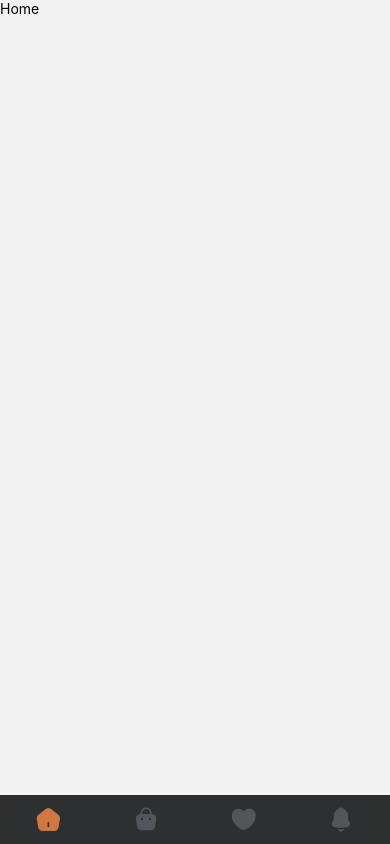
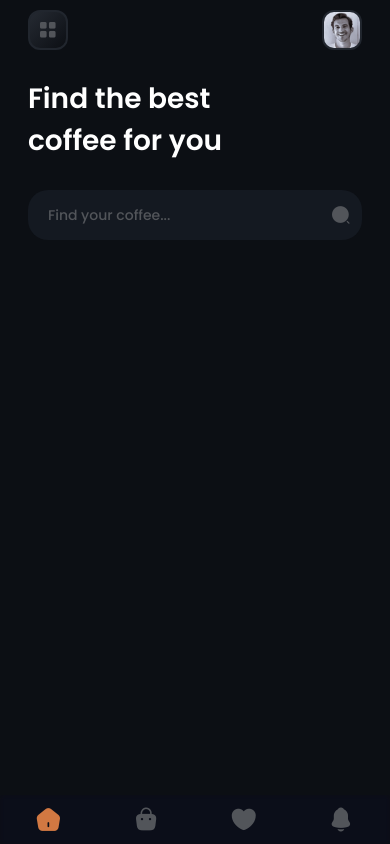
Before and after one commit to MarcosVel/coffee-shop, a React Native app: screen / in a window 390 px wide. Built offline with nearby package versions, Linux system fonts and the light colour scheme.

Commit message:
feat: header bar and input on home

```diff
--- a/src/components/HeaderBar.jsx
+++ b/src/components/HeaderBar.jsx
@@ -23,7 +23,7 @@ const HeaderBar = ({ title }) => {
 const styles = StyleSheet.create({
   container: {
     flexDirection: "row",
-    padding: SPACING.space_30,
+    padding: SPACING.space_28,
     paddingTop: SPACING.space_10,
     alignItems: "center",
     justifyContent: "space-between",
--- /dev/null
+++ b/src/components/index.js
@@ -0,0 +1,2 @@
+export { default as CustomIcon } from "./CustomIcon";
+export { default as HeaderBar } from "./HeaderBar";
--- a/src/navigators/tab.navigator.jsx
+++ b/src/navigators/tab.navigator.jsx
@@ -1,7 +1,7 @@
 import { createBottomTabNavigator } from "@react-navigation/bottom-tabs";
 import { BlurView } from "expo-blur";
 import { StyleSheet } from "react-native";
-import CustomIcon from "../components/CustomIcon";
+import { CustomIcon } from "../components";
 import { Cart, Favorite, Home, OrderHistory } from "../screens";
 import { COLORS } from "../theme/theme";
 
@@ -15,7 +15,7 @@ const TabNavigator = () => (
       tabBarHideOnKeyboard: true,
       tabBarStyle: styles.tabBar,
       tabBarBackground: () => (
-        <BlurView tint="dark" intensity={100} style={styles.blurView} />
+        <BlurView tint="dark" intensity={10} style={styles.blurView} />
       ),
     }}
   >
--- a/src/screens/Home.jsx
+++ b/src/screens/Home.jsx
@@ -1,15 +1,127 @@
-import { StyleSheet, Text, View } from "react-native";
+import { useState } from "react";
+import {
+  SafeAreaView,
+  ScrollView,
+  StyleSheet,
+  Text,
+  TextInput,
+  TouchableOpacity,
+  View,
+} from "react-native";
+import { CustomIcon, HeaderBar } from "../components";
+import { useStore } from "../store/store";
+import {
+  BORDERRADIUS,
+  COLORS,
+  FONTFAMILY,
+  FONTSIZE,
+  SPACING,
+} from "../theme/theme";
+
+function getCategoriesFromData(data) {
+  const temp = {};
+  data.forEach((item) => {
+    temp[item.name] = (temp[item.name] || 0) + 1;
+  });
+  return ["All", ...Object.keys(temp)];
+}
+
+function getCoffeeList(category, data) {
+  if (category === "All") {
+    return data;
+  }
+  return data.filter((item) => item.name === category);
+}
 
 const Home = () => {
+  const CoffeeList = useStore((state) => state.CoffeeList);
+  const BeanList = useStore((state) => state.BeanList);
+
+  const [categories, setCategories] = useState(
+    getCategoriesFromData(CoffeeList)
+  );
+  const [searchText, setSearchText] = useState("");
+  const [categoryIndex, setCategoryIndex] = useState({
+    index: 0,
+    category: categories[0],
+  });
+  const [sortedCoffee, setSortedCoffee] = useState(
+    getCoffeeList(categoryIndex.category, CoffeeList)
+  );
+
+  console.log("CoffeeList", CoffeeList);
+
   return (
-    <View style={styles.container}>
-      <Text>Home</Text>
-    </View>
+    <SafeAreaView style={styles.container}>
+      <ScrollView
+        showsVerticalScrollIndicator={false}
+        contentContainerStyle={styles.scrollView}
+      >
+        <HeaderBar />
+
+        <Text style={styles.title}>Find the best{"\n"}coffee for you</Text>
+
+        <View style={styles.inputContainer}>
+          <TextInput
+            placeholder="Find your coffee..."
+            defaultValue={searchText}
+            onChangeText={(text) => setSearchText(text)}
+            placeholderTextColor={COLORS.primaryLightGreyHex}
+            style={styles.textInput}
+          />
+
+          <TouchableOpacity hitSlop={10}>
+            <CustomIcon
+              name="search"
+              size={FONTSIZE.size_18}
+              color={
+                searchText.length > 0
+                  ? COLORS.primaryOrangeHex
+                  : COLORS.primaryLightGreyHex
+              }
+              style={styles.searchIcon}
+            />
+          </TouchableOpacity>
+        </View>
+      </ScrollView>
+    </SafeAreaView>
   );
 };
 
 const styles = StyleSheet.create({
-  container: {},
+  container: {
+    flex: 1,
+    backgroundColor: COLORS.primaryBlackHex,
+  },
+  scrollView: {
+    flexGrow: 1,
+  },
+  title: {
+    fontFamily: FONTFAMILY.poppins_semibold,
+    fontSize: FONTSIZE.size_28,
+    color: COLORS.primaryWhiteHex,
+    marginLeft: SPACING.space_28,
+  },
+  inputContainer: {
+    flexDirection: "row",
+    alignItems: "center",
+    margin: SPACING.space_28,
+    borderRadius: BORDERRADIUS.radius_20,
+    backgroundColor: COLORS.primaryDarkGreyHex,
+    justifyContent: "space-between",
+    paddingLeft: SPACING.space_20,
+  },
+  textInput: {
+    flex: 1,
+    fontFamily: FONTFAMILY.poppins_medium,
+    fontSize: FONTSIZE.size_14,
+    color: COLORS.primaryWhiteHex,
+    marginRight: SPACING.space_12,
+  },
+  searchIcon: {
+    marginVertical: SPACING.space_16,
+    marginRight: SPACING.space_20,
+  },
 });
 
 export default Home;
--- /dev/null
+++ b/src/store/store.js
@@ -0,0 +1,22 @@
+import AsyncStorage from "@react-native-async-storage/async-storage";
+import { create } from "zustand";
+import { createJSONStorage, persist } from "zustand/middleware";
+import CoffeeData from "../data/CoffeeData";
+import BeansData from "../data/BeansData";
+
+export const useStore = create(
+  persist(
+    (set, get) => ({
+      CoffeeList: CoffeeData,
+      BeanList: BeansData,
+      CartPrice: 0,
+      FavoritesList: [],
+      CartList: [],
+      OrderHistoryList: [],
+    }),
+    {
+      name: "coffee-app",
+      storage: createJSONStorage(() => AsyncStorage),
+    }
+  )
+);
```
